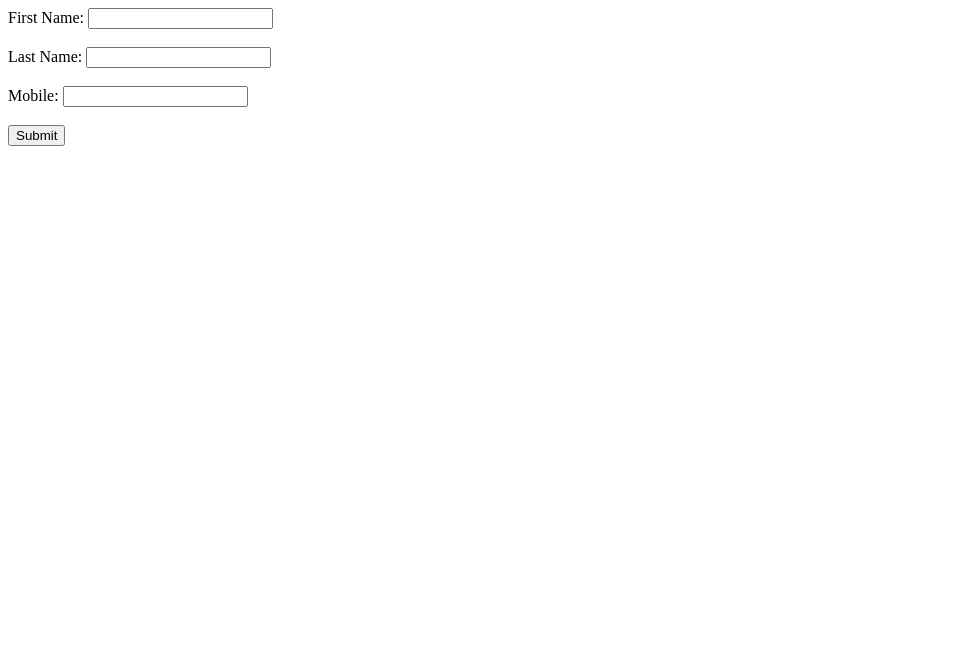
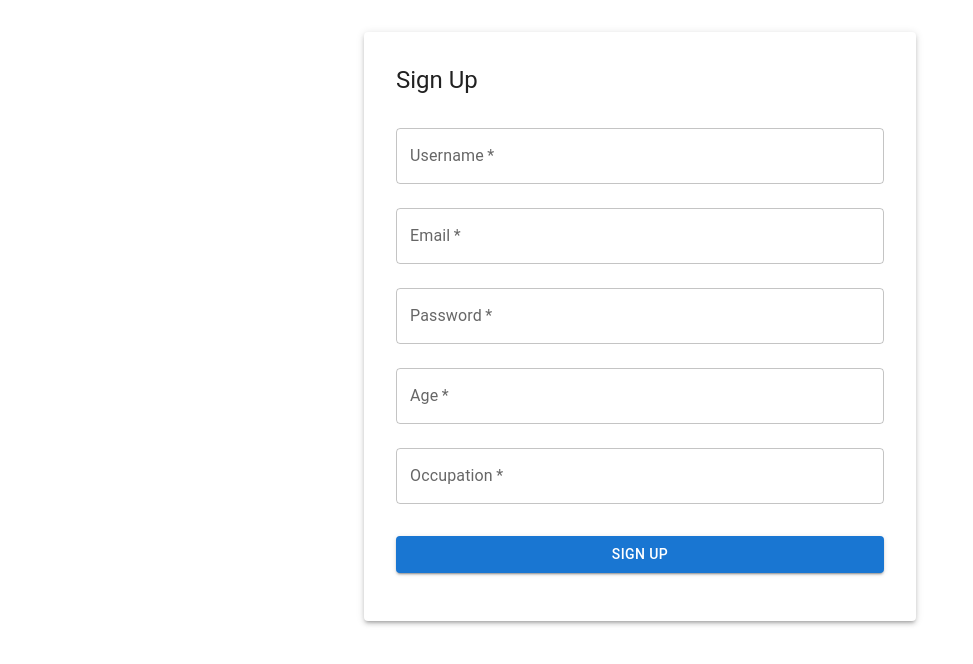
Before and after one commit to KesariIncture/topas-demo, a React (Vite) app: page /topas-demo/talent in a window 1280 px wide. Shown: the top 664 px of the page, without its empty margins (0-973 px from the left). Built offline with nearby package versions, Linux system fonts and the light colour scheme.

Commit message:
Add form validation to Talent page using Zod and integrate with react-hook-form

```diff
--- a/package.json
+++ b/package.json
@@ -15,6 +15,7 @@
   "dependencies": {
     "@emotion/react": "^11.14.0",
     "@emotion/styled": "^11.14.0",
+    "@hookform/resolvers": "^3.10.0",
     "@mui/icons-material": "^6.3.0",
     "@mui/material": "^6.3.0",
     "@mui/styles": "^6.3.0",
@@ -28,7 +29,8 @@
     "react-dom": "^18.3.1",
     "react-fast-marquee": "^1.6.5",
     "react-hook-form": "^7.54.2",
-    "react-router": "^7.1.1"
+    "react-router": "^7.1.1",
+    "zod": "^3.24.1"
   },
   "devDependencies": {
     "@eslint/js": "^9.17.0",
--- a/src/pages/Talent.jsx
+++ b/src/pages/Talent.jsx
@@ -1,43 +1,153 @@
-import { useForm } from "react-hook-form";
 
-function Talent() {
+import { useForm } from 'react-hook-form';
+import { zodResolver } from '@hookform/resolvers/zod';
+import * as z from 'zod';
+import {
+  TextField,
+  Button,
+  Container,
+  Box,
+  Alert,
+  Typography,
+  Paper
+} from '@mui/material';
+
+// Define the validation schema using Zod
+const signupSchema = z.object({
+  username: z
+    .string()
+    .min(3, 'Username must be at least 3 characters')
+    .nonempty('Username is required'),
+  email: z
+    .string()
+    .nonempty('Email is required')
+    .email('Please enter a valid email'),
+  password: z
+    .string()
+    .min(8, 'Password must be at least 8 characters')
+    .regex(/\d/, 'Password must contain at least one number')
+    .nonempty('Password is required'),
+  age: z
+    .number()
+    .int()
+    .min(18, 'You must be at least 18 years old')
+    .max(120, 'Please enter a valid age')
+    .or(z.string().regex(/^\d+$/).transform(Number))
+    .refine((val) => val >= 18 && val <= 120, {
+      message: 'Please enter a valid age between 18 and 120',
+    }),
+  occupation: z
+    .string()
+    .nonempty('Occupation is required')
+});
+
+const Talent= () => {
   const {
     register,
     handleSubmit,
-    watch,
-    formState: { errors, isSubmitting },
-  } = useForm();
+    formState: { errors, isSubmitSuccessful },
+    reset,
+  } = useForm({
+    resolver: zodResolver(signupSchema),
+    defaultValues: {
+      username: '',
+      email: '',
+      password: '',
+      age: '',
+      occupation: '',
+    },
+  });
 
-
+  const onSubmit = (data) => {
+    console.log('Form submitted:', data);
+    // Here you would typically send the data to your server
+    reset();
+  };
 
   return (
-    <>
-      <form onSubmit={handleSubmit((data) => console.log(data))}>
-        <div>
-          <label>First Name: </label>
-          <input
-            {...register("firstName", { required: true })}
-            aria-invalid={errors.firstName ? "true" : "false"}
+    <Container maxWidth="sm">
+      <Paper elevation={3} sx={{ p: 4, mt: 4 }}>
+        <Typography variant="h5" component="h1" gutterBottom>
+          Sign Up
+        </Typography>
+
+        <Box component="form" onSubmit={handleSubmit(onSubmit)} noValidate sx={{ mt: 2 }}>
+          <TextField
+            {...register('username')}
+            margin="normal"
+            required
+            fullWidth
+            id="username"
+            label="Username"
+            error={!!errors.username}
+            helperText={errors.username?.message}
           />
-          {errors.firstName?.type === "required" && (
-            <p role="alert">First name is required</p>
-          )}
-        </div>
-        <br />
-        <div>
-          <label>Last Name: </label>
-          <input {...register("lastname")} />
-        </div>
-        <br />
-        <div>
-          <label>Mobile: </label>
-          <input {...register("mobile")} />
-        </div>
-        <br />
-        <input type="submit" disabled = {isSubmitting} />
-      </form>
-    </>
+
+          <TextField
+            {...register('email')}
+            margin="normal"
+            required
+            fullWidth
+            id="email"
+            label="Email"
+            type="email"
+            error={!!errors.email}
+            helperText={errors.email?.message}
+          />
+
+          <TextField
+            {...register('password')}
+            margin="normal"
+            required
+            fullWidth
+            id="password"
+            label="Password"
+            type="password"
+            error={!!errors.password}
+            helperText={errors.password?.message}
+          />
+
+          <TextField
+            {...register('age', { valueAsNumber: true })}
+            margin="normal"
+            required
+            fullWidth
+            id="age"
+            label="Age"
+            type="number"
+            error={!!errors.age}
+            helperText={errors.age?.message}
+          />
+
+          <TextField
+            {...register('occupation')}
+            margin="normal"
+            required
+            fullWidth
+            id="occupation"
+            label="Occupation"
+            error={!!errors.occupation}
+            helperText={errors.occupation?.message}
+          />
+
+          <Button
+            type="submit"
+            fullWidth
+            variant="contained"
+            sx={{ mt: 3, mb: 2 }}
+          >
+            Sign Up
+          </Button>
+        </Box>
+
+        {isSubmitSuccessful && (
+          <Alert severity="success" sx={{ mt: 2 }}>
+            Form submitted successfully!
+          </Alert>
+        )}
+      </Paper>
+    </Container>
   );
-}
+};
 
 export default Talent;
```
Also changed, not shown: 1 other file (tests, documents, lock files or other folders).
